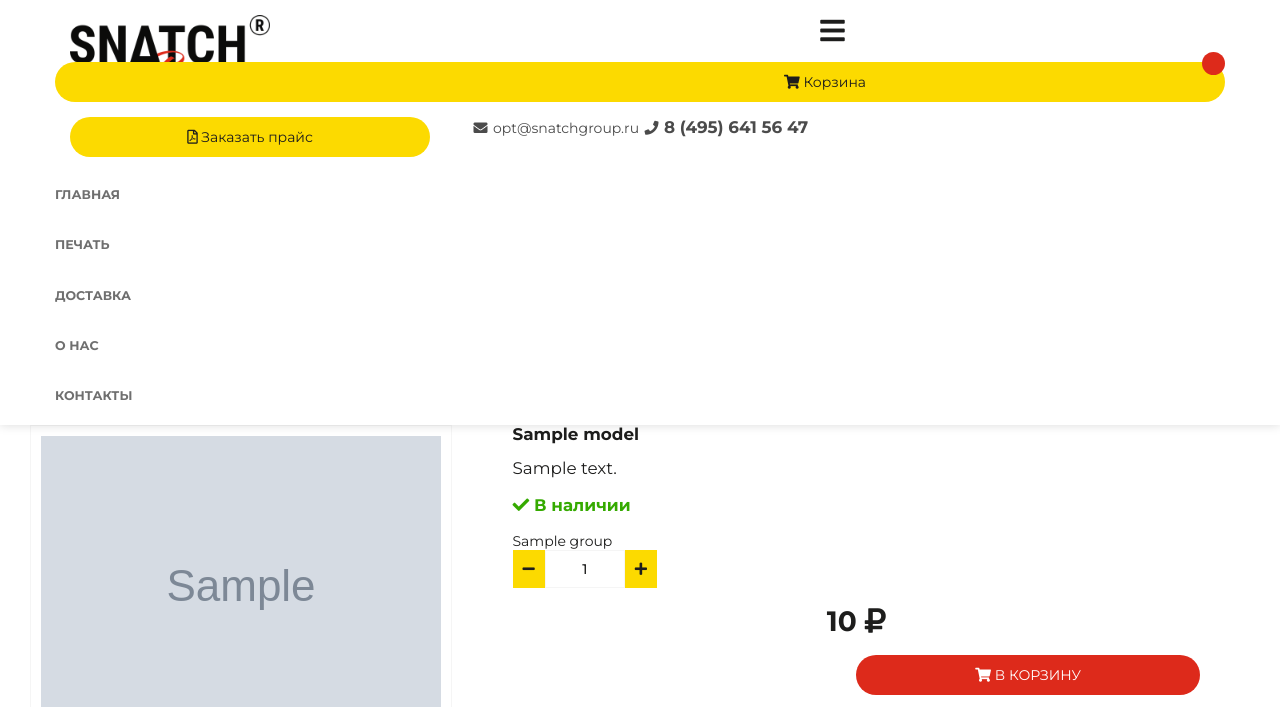
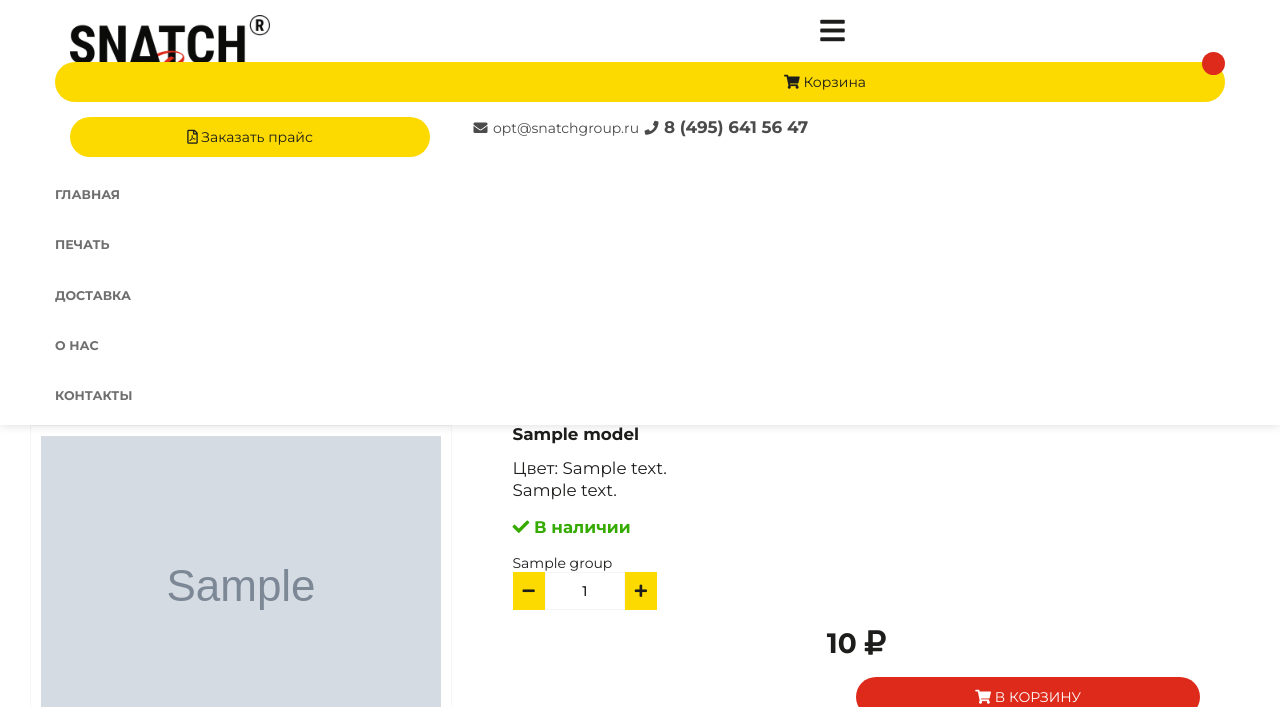
Before and after one commit to WebProWWW/snatchbasic, a Yii app: template views/site/cart.php in a window 1280 px wide. Shown: the top 707 px of the page. Run offline with PHP 8.4 and a stand-in for Yii, Linux system fonts and the light colour scheme; the template is opened without the code that fills it: most values are stand-ins (such as "Sample title", 1, 10 or a date in 2020); grey boxes marked "Sample" are stand-in pictures; data that the repository does not hold is empty; some libraries are stand-ins or nearby versions.

Commit message:
Цвет товара, GTM off in DEV

```diff
--- a/assets/AppAsset.php
+++ b/assets/AppAsset.php
@@ -14,13 +14,13 @@ class AppAsset extends AssetBundle
         'lib/fontawesome/css/all.css',
         'lib/bxslider/dist/jquery.bxslider.min.css',
         'lib/fancybox/dist/jquery.fancybox.css',
-        'css/main.css?v=131',
+        'css/main.css?v=132',
     ];
     public $js = [
         'lib/bxslider/dist/jquery.bxslider.min.js',
         'lib/fancybox/dist/jquery.fancybox.js',
         'lib/jquery.maskedinput.min.js',
-        'js/main.js?v=131'
+        'js/main.js?v=132'
     ];
     public $depends = [
         // 'yii\web\YiiAsset',
--- a/controllers/ApiController.php
+++ b/controllers/ApiController.php
@@ -70,6 +70,7 @@ class ApiController extends Controller
         'productName' => $order['label'],
         'properties' => [
           ['name'=> 'Размер', 'value'=> $order['size']],
+          ['name'=> 'Цвет', 'value'=> $order['color']],
           ['name'=> 'Изображение', 'value'=> 'http://snatchbasic.ru'.$order['img']],
         ],
       ]);
--- a/public_html/js/main.js
+++ b/public_html/js/main.js
@@ -303,7 +303,7 @@ renderPopupCartItems = function(store) {
     // inputsHtmlArr.push """
     //   <input type="hidden" name="productId[]" value="#{product.id}">
     // """
-    itemsHtmlArr.push(`<div class="popup-cart-item">\n  <div class="row align-items-center">\n    <div class="col-3">\n      <img class="img-fluid" src="${product.img}">\n    </div><!--/.col-->\n    <div class="col-7 col-sm">\n      <div class="row">\n        <div class="col-12 mb-10">\n          <div class="em-10 bold">${product.label}</div>\n        </div><!--/.col-->\n        <div class="col-12 mb-10">\n          <div class="em-10">\n            <span class="bold">Размер:</span> ${product.size}\n          </div>\n        </div><!--/.col-->\n        <div class="col-12 mb-10">\n          <div class="em-10"><span class="bold">Количество:</span> ${product.count} шт</div>\n        </div><!--/.col-->\n        <div class="col-12 col-sm-auto">\n          <div class="em-10 bold">\n            Сумма: <span>${product.count * product.price}</span> <i class="fas fa-ruble-sign"></i>\n          </div>\n        </div><!--/.col-->\n      </div><!--/.row-->\n    </div><!--/.col-->\n    <div class="col-auto">\n      <div class="color-red em-11 em-sm-15 js-cart-item-remove" id-product="${product.id}">\n        <i class="fas fa-trash-alt"></i>\n      </div>\n    </div><!--/.col-->\n  </div><!--/.row-->\n</div><!--/.popup-cart-item-->`);
+    itemsHtmlArr.push(`<div class="popup-cart-item">\n  <div class="row align-items-center">\n    <div class="col-3">\n      <img class="img-fluid" src="${product.img}">\n    </div><!--/.col-->\n    <div class="col-7 col-sm">\n      <div class="row">\n        <div class="col-12 mb-10">\n          <div class="em-10 bold">${product.label}</div>\n        </div><!--/.col-->\n        <div class="col-12 mb-10">\n          <div class="em-10">\n            <span class="bold">Цвет:</span> ${product.color}\n          </div>\n        </div><!--/.col-->\n        <div class="col-12 mb-10">\n          <div class="em-10">\n            <span class="bold">Размер:</span> ${product.size}\n          </div>\n        </div><!--/.col-->\n        <div class="col-12 mb-10">\n          <div class="em-10"><span class="bold">Количество:</span> ${product.count} шт</div>\n        </div><!--/.col-->\n        <div class="col-12 col-sm-auto">\n          <div class="em-10 bold">\n            Сумма: <span>${product.count * product.price}</span> <i class="fas fa-ruble-sign"></i>\n          </div>\n        </div><!--/.col-->\n      </div><!--/.row-->\n    </div><!--/.col-->\n    <div class="col-auto">\n      <div class="color-red em-11 em-sm-15 js-cart-item-remove" id-product="${product.id}">\n        <i class="fas fa-trash-alt"></i>\n      </div>\n    </div><!--/.col-->\n  </div><!--/.row-->\n</div><!--/.popup-cart-item-->`);
   }
   totalPriceHtml = `<div class="em-12 bold text-right mb-15">\n  Итого: ${totalPrice} <i class="fas fa-ruble-sign"></i>\n</div>`;
   $itemsView.html('');
@@ -324,7 +324,7 @@ renderPopupOrder = function(store, $itemsView) {
     for (i = j = 0, len = productsArr.length; j < len; i = ++j) {
       product = productsArr[i];
       totalPrice += product.count * product.price;
-      results.push(`<input type="hidden" name="order[${i}][id]" value="${product.id}">\n<input type="hidden" name="order[${i}][img]" value="${product.img}">\n<input type="hidden" name="order[${i}][label]" value="${product.label}">\n<input type="hidden" name="order[${i}][count]" value="${product.count}">\n<input type="hidden" name="order[${i}][price]" value="${product.price}">\n<input type="hidden" name="order[${i}][summ]" value="${product.count * product.price}">\n<input type="hidden" name="order[${i}][size]" value="${product.size}">`);
+      results.push(`<input type="hidden" name="order[${i}][id]" value="${product.id}">\n<input type="hidden" name="order[${i}][img]" value="${product.img}">\n<input type="hidden" name="order[${i}][label]" value="${product.label}">\n<input type="hidden" name="order[${i}][count]" value="${product.count}">\n<input type="hidden" name="order[${i}][price]" value="${product.price}">\n<input type="hidden" name="order[${i}][summ]" value="${product.count * product.price}">\n<input type="hidden" name="order[${i}][size]" value="${product.size}">\n<input type="hidden" name="order[${i}][color]" value="${product.color}">`);
     }
     return results;
   })();
@@ -580,6 +580,7 @@ $('body').on('click', '.js-add-btn', function(e) {
     price: Number($detail.find('.js-detail-total').attr('data')),
     count: Number($detail.find('.js-counter-input').val()),
     size: String($detail.find('.js-select').attr('data')),
+    color: String($detail.find('.js-detail-color').html()),
     img: String($detail.find('.js-detail-img').attr('src')),
     id: Number($detail.attr('id-product')),
     label: String($detail.find('.js-detail-label').html())
--- a/views/layouts/main.php
+++ b/views/layouts/main.php
@@ -35,7 +35,7 @@ AppAsset::register($this);
   <meta name="msapplication-TileColor" content="#FFFFFF">
   <meta name="msapplication-TileImage" content="<?= $urlBase ?>/mstile-144x144.png">
 
-
+  <?php if (!YII_ENV_DEV): ?>
   <!-- Google Tag Manager -->
   <script>(function(w,d,s,l,i){w[l]=w[l]||[];w[l].push({'gtm.start':
   new Date().getTime(),event:'gtm.js'});var f=d.getElementsByTagName(s)[0],
@@ -43,15 +43,19 @@ AppAsset::register($this);
   'https://www.googletagmanager.com/gtm.js?id='+i+dl;f.parentNode.insertBefore(j,f);
   })(window,document,'script','dataLayer','GTM-W3JGB3W');</script>
   <!-- End Google Tag Manager -->
+  <?php endif ?>
 
 </head>
 <body>
-<?php $this->beginBody() ?>
 
+<?php if (!YII_ENV_DEV): ?>
 <!-- Google Tag Manager (noscript) -->
 <noscript><iframe src="https://www.googletagmanager.com/ns.html?id=GTM-W3JGB3W"
 height="0" width="0" style="display:none;visibility:hidden"></iframe></noscript>
 <!-- End Google Tag Manager (noscript) -->
+<?php endif ?>
+
+<?php $this->beginBody() ?>
 
 <header class="header">
   <div class="container">
--- a/views/site/cart.php
+++ b/views/site/cart.php
@@ -12,7 +12,11 @@
     <div class="col-12 col-sm-8 col-md-7">
       <!-- <a class="btn btn-yell bold js-prevent" href="#"><i class="fas fa-rocket"></i> БЫСТРЫЙ ЗАКАЗ</a> -->
       <h3 class="itext em-12 bold js-detail-label"><?= $model->label ?></h3>
-      <p class="itext"><?= $model->category->desc ?></p>
+      <p class="itext">
+        Цвет: <span class="js-detail-color"><?= $model->desc ?></span>
+        <br>
+        <?= $model->category->desc ?>
+      </p>
       <p class="itext bold color-green"><i class="fas fa-check"></i> В наличии</p>
       <?= $model->category->size->group ?>
       <div class="d-flex align-items-center justify-content-between">
--- a/views/site/product.php
+++ b/views/site/product.php
@@ -24,7 +24,11 @@ $this->title = $category->label;
             <div class="cart">
               <img class="cart-img" src="<?= $product->img ?>">
               <h4 class="cart-title"><?= $product->label ?></h4>
-              <p class="cart-desc"><?= $category->desc ?></p>
+              <p class="cart-desc">
+                Цвет: <?= $product->desc ?>
+                <br>
+                <?= $category->desc ?>
+              </p>
               <p class="cart-price">
                 от <?= $product->price ?> <i class="cart-rub fas fa-ruble-sign"></i>
               </p>
```
Also changed, not shown: 1 other file.
